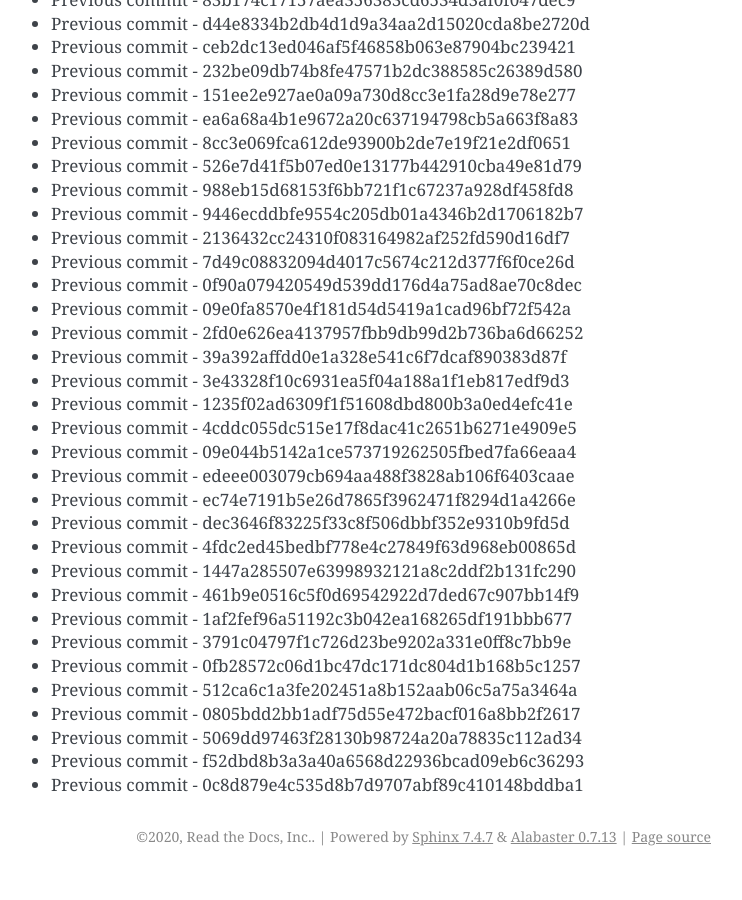
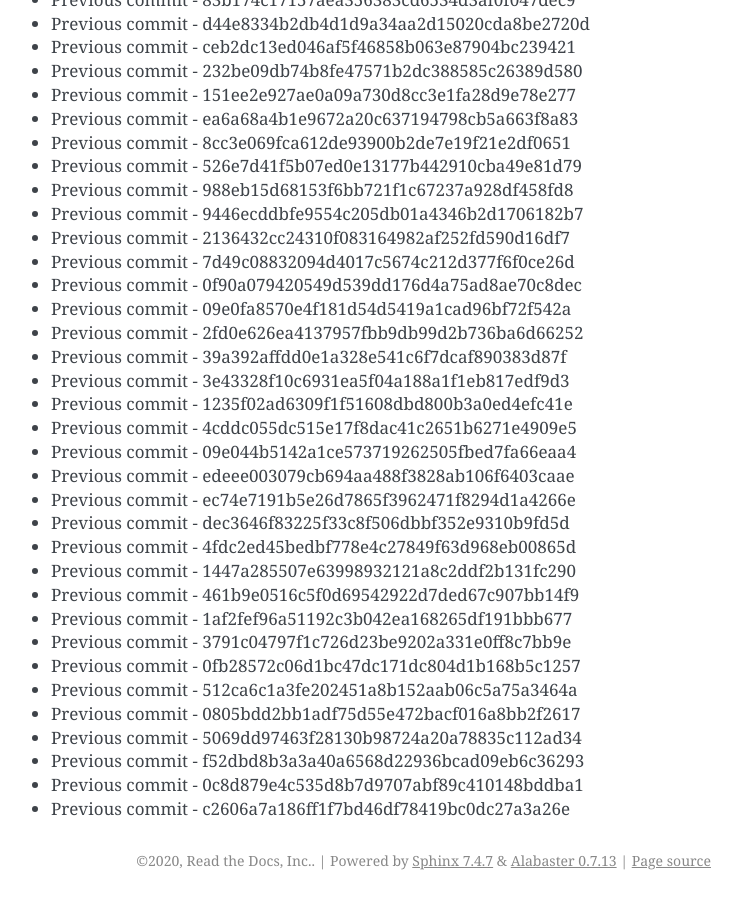
Before and after one commit to readthedocs/rtd-git-stresstest, a Sphinx documentation site: the page built from docs/updates.rst, in a window 1280 px wide and 900 px high, scrolled down 23810 px. Shown: the whole window, without its empty margins (399-1141 px from the left). Built offline with Sphinx 7.4.7, drawn with Linux system fonts in a browser that asks for light colours; before the commit the page ends 24686 px from its top, so only the background shows below that.

Commit message:
Generating commit from previous: c2606a7a186ff1f7bd46df78419bc0dc27a3a26e

```diff
--- a/docs/updates.rst
+++ b/docs/updates.rst
@@ -1032,3 +1032,4 @@ It can be tested for any performance characteristics.
 * Previous commit - 5069dd97463f28130b98724a20a78835c112ad34
 * Previous commit - f52dbd8b3a3a40a6568d22936bcad09eb6c36293
 * Previous commit - 0c8d879e4c535d8b7d9707abf89c410148bddba1
+* Previous commit - c2606a7a186ff1f7bd46df78419bc0dc27a3a26e
```
